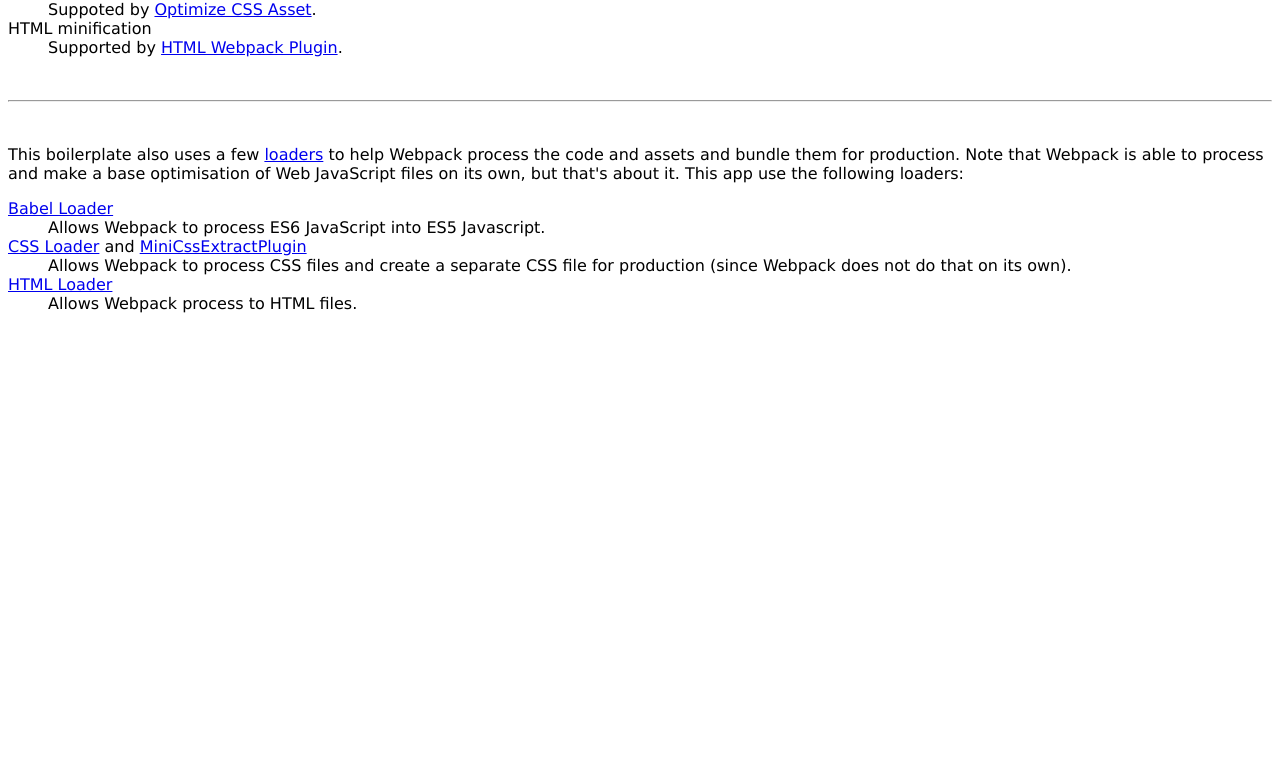
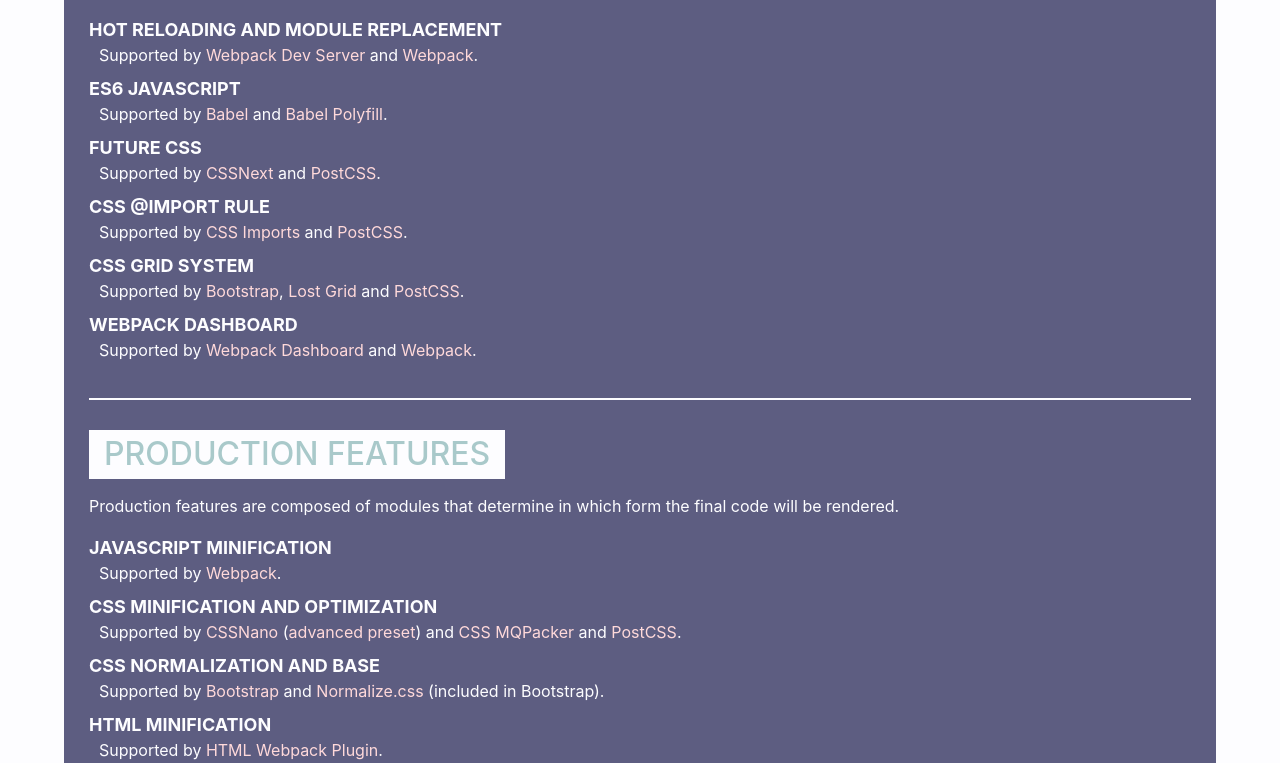
Before and after one commit to Nazrinn/modern_workflow_boilerplate, a website built with webpack: page src/index.html in a window 1280 px wide. Shown: the part 284-1047 px from the top of the page. Before the commit the page ends 800 px from the top, so only its background shows below. Built offline with nearby package versions, Linux system fonts and the light colour scheme; some packages are replaced by stand-ins of ours.

Commit message:
PostCSS and CSS processing set up
Text finalized. The development files (HTML, CSS, JS) are also up to date.

```diff
--- a/postcss.config.js
+++ b/postcss.config.js
@@ -0,0 +1,9 @@
+module.exports = {
+  plugins: {
+    'postcss-import': {},
+    'postcss-cssnext': {},
+    'lost': {},
+    'cssnano': {preset: 'advanced'},
+    'css-mqpacker':{}
+  }
+}
--- a/src/index.html
+++ b/src/index.html
@@ -1,34 +1,60 @@
 <!DOCTYPE html>
-<html lang="en">
+<html lang='en'>
 <head>
-    <meta charset="utf-8">
+    <meta charset='utf-8'>
     <title>Modern Workflow Boilerplate</title>
 </head>
 <body>
-    <h1>Boilerplate ready!</h1>
-    <p>You can now use this boilerplate for your simple projects.</p>
-    <p>This boilerplate features include:</p>
+  <div id='container'>
+    <h1><span>Boilerplate ready!</span></h1>
+    <p id='intro'>You can now use this simple boilerplate for your modern workflow pages.</p>
+      <div>
+        <section>
+          <h2><span>Development features</span></h2>
+          <p>Development features are composed of modules that are used during the production of the web page. They don't appear on the final result.</p>
           <dl>
             <dt>Hot reloading and module replacement</dt>
-      <dd>Supported by <a href='https://webpack.js.org/configuration/dev-server/'>Webpack Dev Server</a> and <a href=''></a>.</dd>
+            <dd>Supported by <a href='https://webpack.js.org/configuration/dev-server/'>Webpack Dev Server</a> and <a href='https://webpack.js.org'>Webpack</a>.</dd>
             <dt>ES6 JavaScript</dt>
-      <dd>Supported by <a href='https://babeljs.io'>Babel</a> and its <a href='https://babeljs.io/docs/usage/polyfill/'>Polyfill</a>.</dd>
+            <dd>Supported by <a href='https://babeljs.io'>Babel</a> and <a href='https://babeljs.io/docs/usage/polyfill/'>Babel Polyfill</a>.</dd>
+            <dt>Future CSS</dt>
+            <dd>Supported by <a href="http://cssnext.io">CSSNext</a> and <a href="http://postcss.org">PostCSS</a>.</dd>
+            <dt>CSS @import rule</dt>
+            <dd>Supported by <a href="https://github.com/postcss/postcss-import">CSS Imports</a> and <a href="http://postcss.org">PostCSS</a>.</dd>
+            <dt>CSS grid system</dt>
+            <dd>Supported by <a href="https://getbootstrap.com">Bootstrap</a>, <a href="http://lostgrid.org">Lost Grid</a> and <a href="http://postcss.org">PostCSS</a>.</dd>
+            <dt>Webpack Dashboard</dt>
+            <dd>Supported by <a href="https://github.com/FormidableLabs/webpack-dashboard">Webpack Dashboard</a> and <a href='https://webpack.js.org'>Webpack</a>.</dd>
+          </dl>
+      </section>
+      <section>
+        <h2><span>Production features</span></h2>
+        <p>Production features are composed of modules that determine in which form the final code will be rendered.</p>
+        <dl>
           <dt>JavaScript minification</dt>
           <dd>Supported by <a href='https://webpack.js.org'>Webpack</a>.</dd>
-      <dt>CSS minification</dt>
-      <dd>Suppoted by <a href='https://github.com/NMFR/optimize-css-assets-webpack-plugin'>Optimize CSS Asset</a>.</dd>
+          <dt>CSS minification and optimization</dt>
+          <dd>Supported by <a href='http://cssnano.co'>CSSNano</a> (<a href="https://www.npmjs.com/package/cssnano-preset-advanced">advanced preset</a>) and <a hreft='https://github.com/hail2u/node-css-mqpacker'>CSS MQPacker</a> and <a href="http://postcss.org">PostCSS</a>.</dd>
+          <dt>CSS Normalization and base</dt>
+          <dd>Supported by <a href="https://getbootstrap.com">Bootstrap</a> and <a href="necolas.github.io/normalize.css/">Normalize.css</a> (included in Bootstrap).</dd>
           <dt>HTML minification</dt>
           <dd>Supported by <a href='https://webpack.js.org/plugins/html-webpack-plugin/'>HTML Webpack Plugin</a>.</dd>
         </dl>
-    <br />
-    <hr />
-    <br />
-    <p>This boilerplate also uses a few <a href='https://webpack.js.org/loaders/'>loaders</a> to help Webpack process the code and assets and bundle them for production. Note that Webpack is able to process and make a base optimisation of Web JavaScript files on its own, but that's about it. This app use the following loaders:</p>
+      </section>
+      <section>
+        <h2><span>Loaders</span></h2>
+        <p><a href='https://webpack.js.org/loaders/'>Loaders</a> are modules that help Webpack process the code and assets to build them for production. Webpack is able to process and optimize JavaScript files on its own, but for any other tasks, it needs the help of independant loaders.</p>
+        <dl>
           <dt><a href='https://github.com/babel/babel-loader'>Babel Loader</a></dt>
-    <dd>Allows Webpack to process ES6 JavaScript into ES5 Javascript.</dd>
-    <dt><a href='https://github.com/webpack-contrib/css-loader'>CSS Loader</a> and <a href='https://github.com/webpack-contrib/mini-css-extract-plugin'>MiniCssExtractPlugin</a></dt>
-    <dd>Allows Webpack to process CSS files and create a separate CSS file for production (since Webpack does not do that on its own).</dd>
+          <dd>Allows Webpack to transpile ES6 JavaScript into ES5 Javascript.</dd>
+          <dt><a href='https://github.com/webpack-contrib/css-loader'>CSS Loader</a>, <a href="https://github.com/postcss/postcss-loader">PostCSS Loader</a> and <a href='https://github.com/webpack-contrib/mini-css-extract-plugin'>MiniCssExtractPlugin</a></dt>
+          <dd>Allows Webpack to process CSS files modified with PostCSS and create a separate CSS file for production.</dd>
           <dt><a href='https://github.com/webpack-contrib/html-loader'>HTML Loader</a></dt>
-    <dd>Allows Webpack process to HTML files.</dd>
+          <dd>Allows Webpack process to HTML files and create the HTML production files.</dd>
+        </dl>
+      </section>
+    </div>
+    <p id='end'>Made with &#10084; by Nazrinn - Last modification made the 15th of April 2018.</p>
+  </div>
 </body>
 </html>
--- a/src/main.css
+++ b/src/main.css
@@ -1,3 +1,92 @@
-*{
-  font-family: 'Verdana';
+/* ▮▮▮▮▮▮▮▮▮▮▮▮▮ IMPORTS ▮▮▮▮▮▮▮▮▮▮▮▮▮ */
+@import "../node_modules/bootstrap/dist/css/bootstrap.min.css";
+
+/* ▮▮▮▮▮▮▮▮▮▮▮▮ VARIABLES ▮▮▮▮▮▮▮▮▮▮▮▮ */
+:root {
+  --bodyTextColor: #fdfdff;
+  --titleColor: #a9c9ca;
+  --accentColor: #ffd9da;
+  --backgroundColor: #5d5d81;
 }
+
+/* ▮▮▮▮▮▮▮▮▮▮▮▮▮ STYLES ▮▮▮▮▮▮▮▮▮▮▮▮▮ */
+* {
+  color: var(--bodyTextColor);
+}
+
+body {
+  background-color: var(--bodyTextColor);
+  display: inline-flex;
+}
+
+#container {
+  background-color: var(--backgroundColor);
+  width: calc(100% - 10%);
+  margin: 0 auto;
+  padding: 30px 25px;
+  min-height: 100vh;
+}
+
+section/*:not(:last-child)*/ {
+  padding-bottom: 20px;
+  margin-bottom: 30px;
+  border-bottom: 2px solid var(--bodyTextColor);
+}
+
+section:first-child {
+  padding-top: 30px;
+  border-top: 2px solid var(--bodyTextColor);
+}
+
+h1, h2, h3, h4, h5, h6 {
+  text-transform: uppercase;
+  & span{
+    display: inline-block;
+    background-color: var(--bodyTextColor);
+    color: var(--titleColor);
+    padding: 5px 15px;
+  }
+}
+
+h1 {
+  margin: auto;
+  text-align: center;
+  margin-bottom: 20px;
+}
+
+h2 {
+  margin-bottom: 15px;
+}
+
+p#intro {
+  font-size: 18px;
+  text-align: center;
+  font-weight: bold;
+  margin-bottom: 30px;
+}
+
+p#end {
+  margin-top: 40px;
+  margin-bottom: 0;
+  font-size: 18px;
+  text-align: center;
+}
+
+#container a {
+  color: var(--accentColor);
+}
+
+dt {
+  font-weight: bold;
+  font-size: 18px;
+  margin-top: 5px;
+  text-transform: uppercase;
+}
+
+dd {
+  margin-left: 10px;
+}
+
+/* ▮▮▮▮▮▮▮▮▮▮▮▮ ANIMATIONS ▮▮▮▮▮▮▮▮▮▮▮▮ */
+
+/* ▮▮▮▮▮▮▮▮▮▮▮ MEDIA QUERIES ▮▮▮▮▮▮▮▮▮▮▮ */
--- a/webpack.config.js
+++ b/webpack.config.js
@@ -1,14 +1,13 @@
 const webpack = require('webpack');
 const HtmlWebPackPlugin = require("html-webpack-plugin");
 const MiniCssExtractPlugin = require("mini-css-extract-plugin");
-const OptimizeCSSAssetsPlugin = require("optimize-css-assets-webpack-plugin");
+const DashboardPlugin = require('webpack-dashboard/plugin');
 
 module.exports = {
   entry: ["babel-polyfill", "./src"],
-  /*devtool: 'inline-source-map',
-  devServer: {
-    hot: true
-  },*/
+  performance: {
+    hints: process.env.NODE_ENV === 'production' ? "warning" : false
+  },
   module: {
     rules: [
       {
@@ -29,25 +28,20 @@
       },
       {
         test: /\.css$/,
-        use: [
-          {loader: 'MiniCssExtractPlugin.loader'},
-          {loader: 'css-loader'}
+        use:  [
+          {loader: MiniCssExtractPlugin.loader},
+          {loader: 'css-loader', options: {importLoaders: 1}},
+          {loader: 'postcss-loader'}
         ]
       }
     ]
   },
-  optimization: {
-    minimizer: [
-      new OptimizeCSSAssetsPlugin({})
-    ]
-  },
   plugins: [
-    //new webpack.NamedModulesPlugin(),
-    //new webpack.HotModuleReplacementPlugin(),
     new HtmlWebPackPlugin({
       template: "./src/index.html",
       filename: "./index.html"
     }),
+    new DashboardPlugin(),
     new MiniCssExtractPlugin({
       filename: "[name].css",
       chunkFilename: "[id].css"
```
Also changed, not shown: package.json (+12 -4 lines), 2 other files. Lines whose indentation alone changed are shown as unchanged.
